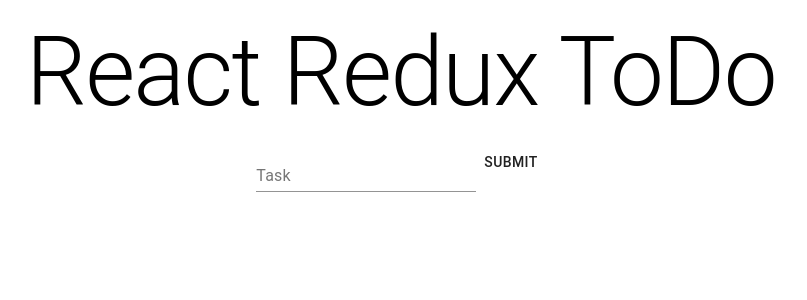
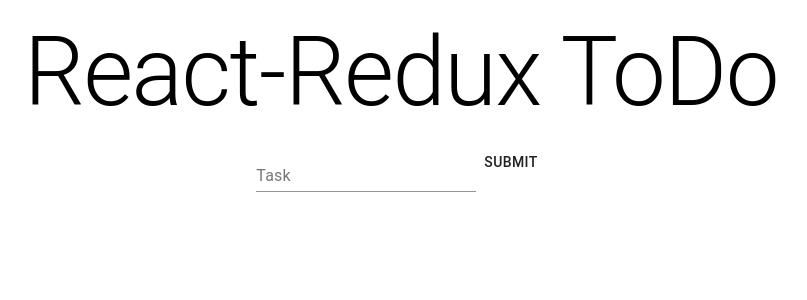
Before and after one commit to ErhanArda/react-bootcamp-todo-app, a React (Create React App) app: page / in a window 1280 px wide. Shown: the top 300 px of the page, without its empty margins (239-1046 px from the left). Built offline with nearby package versions, Linux system fonts and the light colour scheme.

Commit message:
gh-pages added app title updated

```diff
--- a/src/components/TodoAppTitle.js
+++ b/src/components/TodoAppTitle.js
@@ -5,7 +5,7 @@
     return (
         <div>
             <Typography style={{ padding: 16 }} variant="h1">
-            React Redux ToDo
+            React-Redux ToDo
             </Typography>
         </div>
     )
```
Also changed, not shown: package.json (+7 -1 lines), 1 other file (tests, documents, lock files or other folders).
